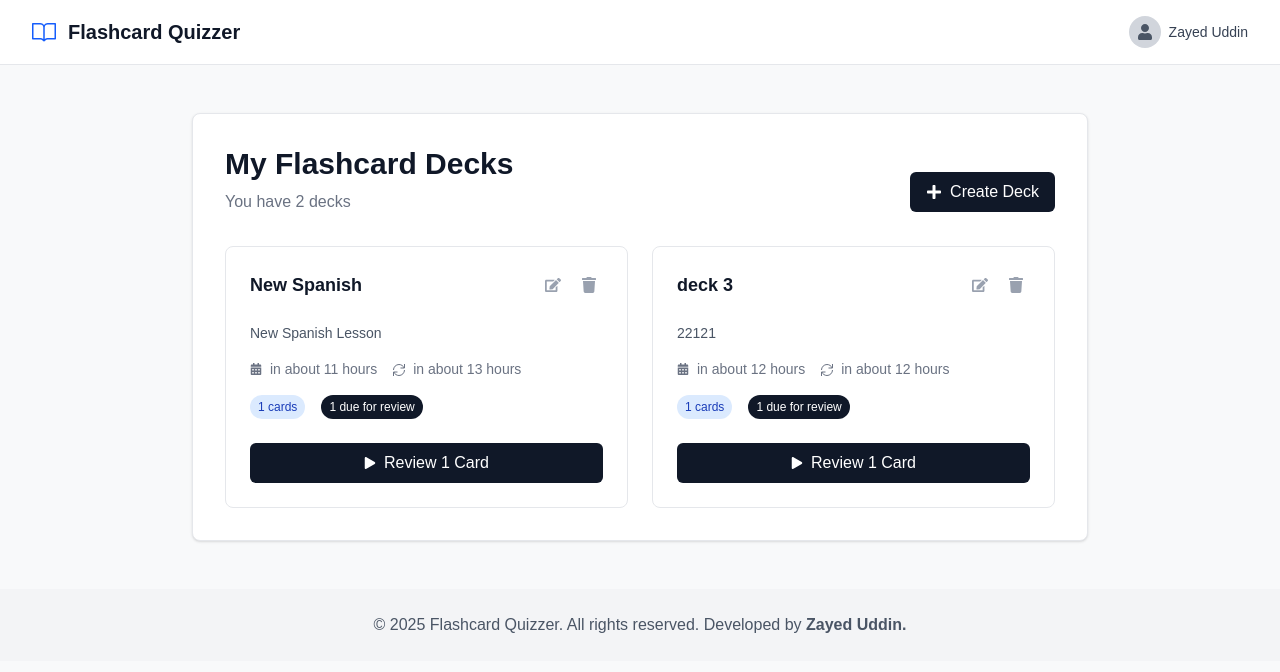
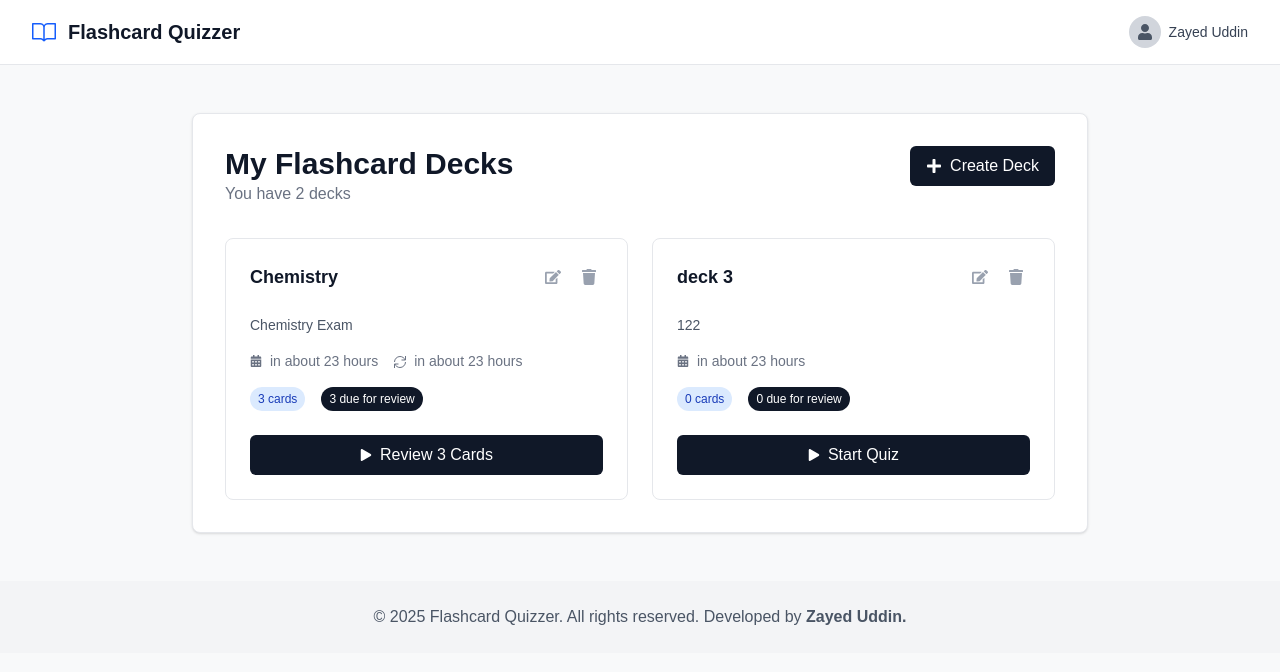
Before and after one commit to Zayed-Mohammed-Uddin/flashcard-quizzer, a React (Vite) app: page / in a window 1280 px wide. Shown: the top 672 px of the page. Built offline with nearby package versions, Linux system fonts and the light colour scheme; data requests are answered from the project's data file; a web font is replaced by a local one.

Commit message:
style updated

```diff
--- a/src/components/Dashboard/DashboardPage.jsx
+++ b/src/components/Dashboard/DashboardPage.jsx
@@ -7,6 +7,15 @@ import { getDecks } from "../../services/deckApi";
 import { MESSAGES, ROUTES, pluralize } from "../../utils";
 import { Heading, Button, ContentHeader, SubText, DecksGrid } from "../../ui";
 import DeckCardItem from "./DeckCardItem";
+import tw from "tailwind-styled-components";
+
+const LeftBlock = tw.div`
+  flex flex-col
+`;
+
+const RightBlock = tw.div`
+  w-full sm:w-auto
+`;
 
 function DashboardPage() {
 	const navigate = useNavigate();
@@ -45,8 +54,8 @@ function DashboardPage() {
 
 	return (
 		<>
-			<ContentHeader type="horizontal">
-				<div className="flex flex-col gap-2">
+			<ContentHeader>
+				<LeftBlock>
 					<Heading as="h1">My Flashcard Decks</Heading>
 					<SubText>
 						{deckCount === 0
@@ -56,13 +65,17 @@ function DashboardPage() {
 									"deck"
 							  )}`}
 					</SubText>
-				</div>
-				<div className="flex gap-2">
-					<Button variant="primary" onClick={handleCreateDeck}>
+				</LeftBlock>
+				<RightBlock>
+					<Button
+						variant="primary"
+						onClick={handleCreateDeck}
+						className="w-full sm:w-auto" // full width mobile, auto width desktop
+					>
 						<FaPlus className="w-4 h-4" />
 						Create Deck
 					</Button>
-				</div>
+				</RightBlock>
 			</ContentHeader>
 
 			<DecksGrid>
--- a/src/data/db.json
+++ b/src/data/db.json
@@ -1,32 +1,35 @@
 {
   "decks": [
     {
-      "name": "New Spanish",
-      "description": "New Spanish Lesson",
+      "name": "Chemistry",
+      "description": "Chemistry Exam",
       "cards": [
         {
-          "front": "another",
-          "back": "2122",
-          "id": "1754661754839"
+          "front": "H2O",
+          "back": "Water",
+          "id": "1754702164301ayelpcugz"
+        },
+        {
+          "front": "Lead",
+          "back": "Pb",
+          "id": "1754702223244"
+        },
+        {
+          "front": "Sn",
+          "back": "Tin",
+          "id": "1754702228066"
         }
       ],
-      "id": "1754661755930",
-      "createdAt": "2025-08-08T14:02:35.930Z",
-      "updatedAt": "2025-08-08T15:49:00.534Z"
+      "id": "1754702174566",
+      "createdAt": "2025-08-09T01:16:14.566Z",
+      "updatedAt": "2025-08-09T01:17:09.676Z"
     },
     {
+      "id": "1754704010625",
       "name": "deck 3",
-      "description": "22121",
-      "cards": [
-        {
-          "front": "121",
-          "back": "1212",
-          "id": "1754663770623"
-        }
-      ],
-      "id": "1754663759457",
-      "createdAt": "2025-08-08T14:35:59.457Z",
-      "updatedAt": "2025-08-08T14:36:12.276Z"
+      "description": "122",
+      "cards": [],
+      "createdAt": "2025-08-09T01:46:50.625Z"
     }
   ],
   "quiz-results": [
--- a/src/ui/Container.jsx
+++ b/src/ui/Container.jsx
@@ -2,6 +2,10 @@ import tw from "tailwind-styled-components";
 
 const StyledContainer = tw.section`
   w-full
+  min-h-screen
+  sm:min-h-0
+  flex
+  flex-col
   sm:max-w-4xl
   mx-auto
   sm:my-6
--- a/src/ui/ContentHeader.jsx
+++ b/src/ui/ContentHeader.jsx
@@ -2,12 +2,12 @@ import tw from "tailwind-styled-components";
 
 const ContentHeader = tw.header`
   flex
-  gap-1
+  flex-col
   mb-2
-  ${(props) =>
-		props.type === "horizontal"
-			? "sm:flex-row sm:justify-between sm:items-center"
-			: "sm:flex-col"}
+  sm:flex-row
+  sm:items-start
+  sm:justify-between
 `;
 
+
 export default ContentHeader;
--- a/src/ui/Footer.jsx
+++ b/src/ui/Footer.jsx
@@ -1,11 +1,13 @@
 import { Link } from "react-router-dom";
 import tw from "tailwind-styled-components";
 
-const StyledFooter = tw.div`
+const StyledFooter = tw.footer`
     bg-gray-100
     text-center
     text-gray-600
     py-6
+	hidden
+	sm:block
 `;
 function Footer() {
 	return (
```
